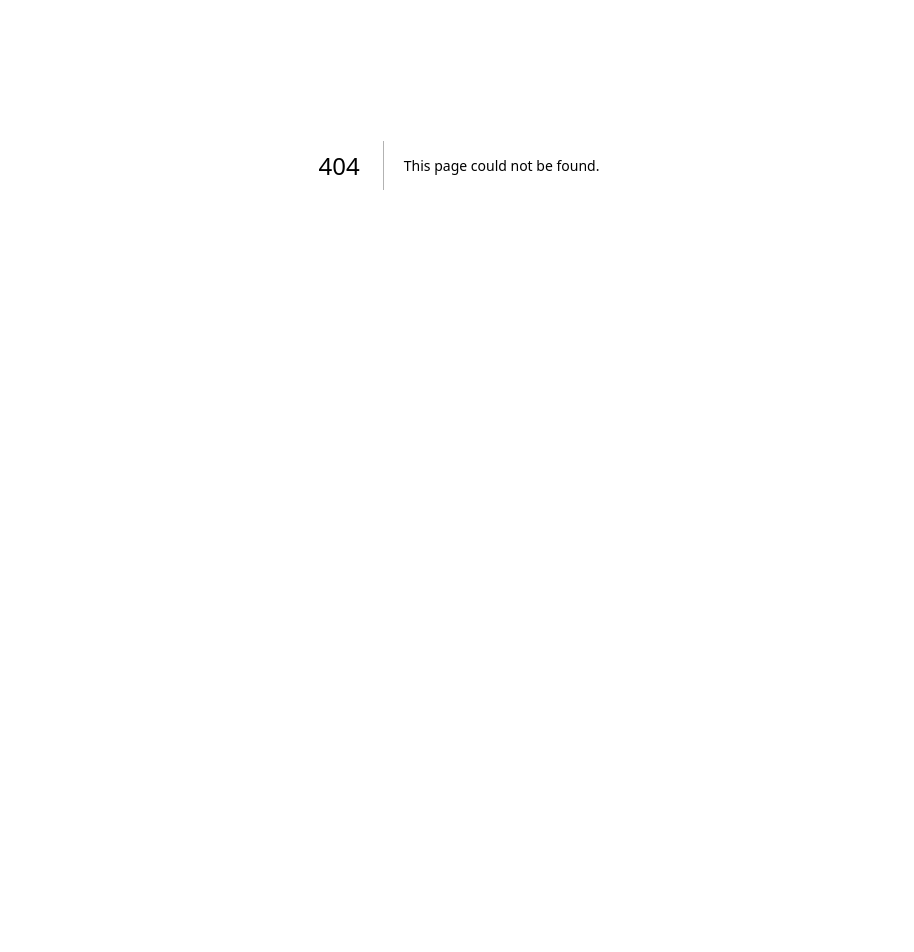
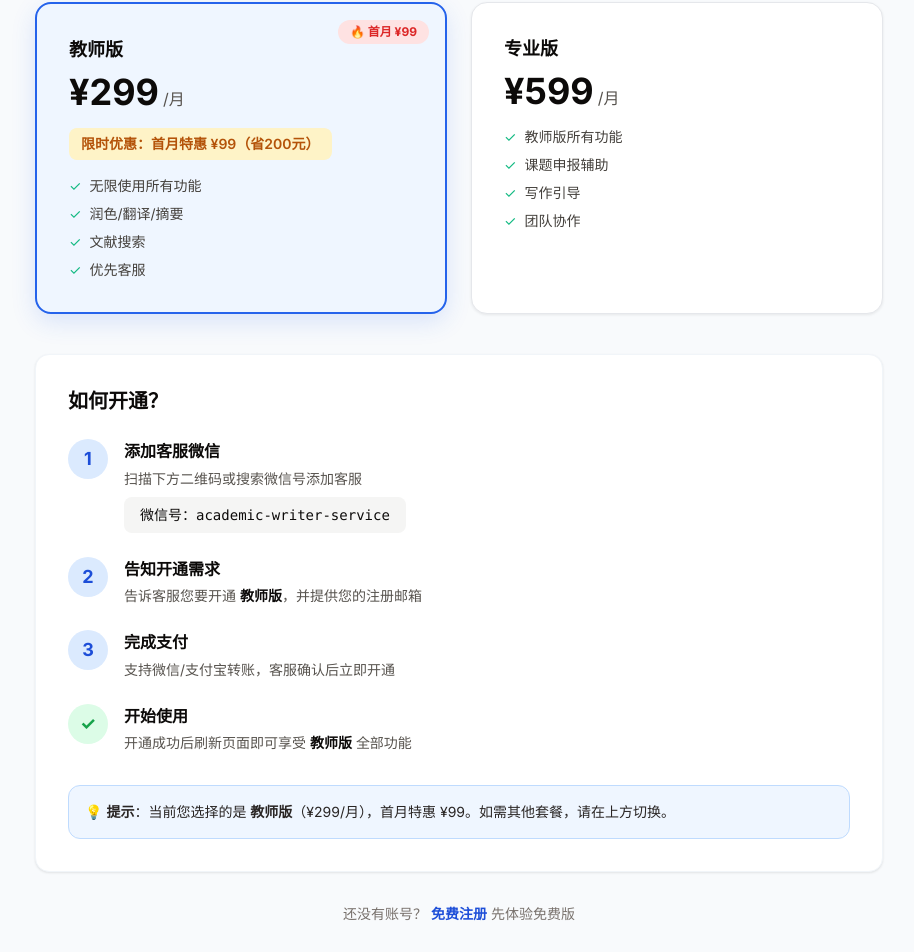
Before and after one commit to becend001/academic-writer, a Next.js app: page /subscribe in a window 1280 px wide. Before the commit this address had no page. Shown: the part 235-1187 px from the top of the page, without its empty margins (181-1095 px from the left). Before the commit the page ends 800 px from the top, so only its background shows below. Built offline with nearby package versions, Linux system fonts and the light colour scheme.

Commit message:
feat: 定价优化 - 限时优惠合并到定价卡片+付费套餐跳转联系开通页

```diff
--- a/src/app/page.tsx
+++ b/src/app/page.tsx
@@ -431,6 +431,7 @@ function Pricing() {
       name: "教师版",
       price: "¥299",
       period: "/月",
+      promo: true,
       features: ["无限使用所有功能", "润色/翻译/摘要", "文献搜索", "优先客服"],
       btn: "btn-primary",
       popular: true,
@@ -479,7 +480,12 @@ function Pricing() {
                 border: '1px solid var(--border)'
               }}
             >
-              {/* 最受欢迎标签已移除 */}
+              {/* 限时优惠标签 */}
+              {p.promo && (
+                <div className="absolute top-4 right-4 px-3 py-1 rounded-full text-xs font-bold" style={{ background: '#FEE2E2', color: '#DC2626' }}>
+                  🔥 首月 ¥99
+                </div>
+              )}
               <div className="p-8">
                 <div className="w-16 h-16 rounded-2xl flex items-center justify-center mb-5" style={{ background: p.iconBg, boxShadow: '0 4px 12px rgba(0,0,0,0.1)' }}>
                   <span className="text-3xl">{p.icon}</span>
@@ -489,6 +495,11 @@ function Pricing() {
                   <span className="text-5xl font-bold" style={{ color: p.textColor }}>{p.price}</span>
                   <span className="text-lg font-medium" style={{ color: 'var(--gray-500)' }}>{p.period}</span>
                 </div>
+                {p.promo && (
+                  <div className="mb-6 px-3 py-1.5 rounded-lg text-sm font-semibold inline-block" style={{ background: '#FEF3C7', color: '#B45309' }}>
+                    限时优惠：首月仅 ¥99（省200元）
+                  </div>
+                )}
                 <div className="space-y-4 mb-10">
                   {p.features.map((f, j) => (
                     <div key={j} className="flex items-center gap-3">
@@ -499,7 +510,12 @@ function Pricing() {
                     </div>
                   ))}
                 </div>
-                <Link href="/auth/register" className={`btn ${p.btn} w-full py-4 text-base`}>开始使用</Link>
+                <Link
+                  href={i === 0 ? "/auth/register" : "/subscribe"}
+                  className={`btn ${p.btn} w-full py-4 text-base`}
+                >
+                  {i === 0 ? "免费开始" : "立即开通"}
+                </Link>
               </div>
             </div>
           ))}
@@ -520,13 +536,6 @@ function CTA() {
           <div className="absolute bottom-0 left-0 w-48 h-48 rounded-full opacity-15" style={{ background: 'radial-gradient(circle, rgba(255,255,255,0.3) 0%, transparent 70%)', transform: 'translate(-30%, 30%)' }}></div>
 
           <div className="relative z-10">
-            {/* 限时优惠标签 */}
-            <div className="inline-flex items-center gap-3 px-5 py-2.5 rounded-full text-base font-bold mb-6" style={{ background: 'rgba(255,255,255,0.2)', color: 'white', border: '1px solid rgba(255,255,255,0.3)' }}>
-              <span>🔥</span>
-              <span>限时优惠：教师版首月仅 ¥99</span>
-              <span className="px-2 py-0.5 rounded text-xs" style={{ background: 'rgba(255,255,255,0.3)' }}>省200元</span>
-            </div>
-
             <h2 className="mb-4" style={{ fontSize: '36px', fontWeight: '700', color: 'white' }}>
               准备好提升学术写作效率了吗？
             </h2>
--- /dev/null
+++ b/src/app/subscribe/page.tsx
@@ -0,0 +1,165 @@
+"use client";
+
+import { useState } from "react";
+import Link from "next/link";
+
+export default function SubscribePage() {
+  const [plan, setPlan] = useState("teacher");
+
+  const plans = {
+    teacher: {
+      name: "教师版",
+      price: "¥299",
+      period: "/月",
+      promo: "首月特惠 ¥99",
+      features: ["无限使用所有功能", "润色/翻译/摘要", "文献搜索", "优先客服"],
+    },
+    professional: {
+      name: "专业版",
+      price: "¥599",
+      period: "/月",
+      promo: null,
+      features: ["教师版所有功能", "课题申报辅助", "写作引导", "团队协作"],
+    },
+  };
+
+  const current = plans[plan as keyof typeof plans];
+
+  return (
+    <div className="min-h-screen" style={{ background: 'var(--bg-base)' }}>
+      {/* 顶部导航 */}
+      <header style={{ background: 'var(--bg-surface)', borderBottom: '1px solid var(--border-subtle)' }}>
+        <div className="max-w-4xl mx-auto px-6 py-4 flex items-center justify-between">
+          <Link href="/" className="flex items-center gap-3">
+            <div className="w-10 h-10 rounded-xl flex items-center justify-center" style={{ background: 'linear-gradient(135deg, var(--brand-500), var(--brand-700))' }}>
+              <span className="text-white font-bold text-xl">A</span>
+            </div>
+            <span className="text-xl font-bold" style={{ color: 'var(--gray-900)' }}>学术写作助手</span>
+          </Link>
+          <Link href="/" className="text-sm font-medium" style={{ color: 'var(--brand-600)' }}>← 返回首页</Link>
+        </div>
+      </header>
+
+      <div className="max-w-4xl mx-auto px-6 py-12">
+        <div className="text-center mb-10">
+          <h1 className="text-3xl font-bold mb-3" style={{ color: 'var(--gray-900)' }}>开通会员</h1>
+          <p className="text-lg" style={{ color: 'var(--gray-500)' }}>选择适合您的套餐，联系客服即可开通</p>
+        </div>
+
+        {/* 套餐选择 */}
+        <div className="grid grid-cols-2 gap-6 mb-10">
+          {Object.entries(plans).map(([key, p]) => (
+            <div
+              key={key}
+              onClick={() => setPlan(key)}
+              className="relative p-8 rounded-2xl cursor-pointer transition-all"
+              style={{
+                background: plan === key ? 'var(--brand-50)' : 'white',
+                border: plan === key ? '2px solid var(--brand-500)' : '1px solid var(--border-subtle)',
+                boxShadow: plan === key ? '0 8px 24px rgba(37, 99, 235, 0.15)' : '0 1px 3px rgba(0,0,0,0.08)',
+              }}
+            >
+              {key === "teacher" && (
+                <div className="absolute top-4 right-4 px-3 py-1 rounded-full text-xs font-bold" style={{ background: '#FEE2E2', color: '#DC2626' }}>
+                  🔥 首月 ¥99
+                </div>
+              )}
+              <div className="text-lg font-bold mb-2" style={{ color: 'var(--gray-900)' }}>{p.name}</div>
+              <div className="flex items-baseline gap-1 mb-4">
+                <span className="text-4xl font-bold" style={{ color: 'var(--gray-900)' }}>{p.price}</span>
+                <span className="text-base" style={{ color: 'var(--gray-500)' }}>{p.period}</span>
+              </div>
+              {p.promo && (
+                <div className="mb-4 px-3 py-1.5 rounded-lg text-sm font-semibold inline-block" style={{ background: '#FEF3C7', color: '#B45309' }}>
+                  限时优惠：{p.promo}（省200元）
+                </div>
+              )}
+              <div className="space-y-2">
+                {p.features.map((f, i) => (
+                  <div key={i} className="flex items-center gap-2 text-sm" style={{ color: 'var(--gray-600)' }}>
+                    <span style={{ color: '#10B981' }}>✓</span>
+                    <span>{f}</span>
+                  </div>
+                ))}
+              </div>
+            </div>
+          ))}
+        </div>
+
+        {/* 开通方式 */}
+        <div className="card-premium p-8">
+          <h2 className="text-xl font-bold mb-6" style={{ color: 'var(--gray-900)' }}>如何开通？</h2>
+
+          <div className="space-y-6">
+            <div className="flex items-start gap-4">
+              <div className="w-10 h-10 rounded-full flex items-center justify-center flex-shrink-0" style={{ background: 'var(--brand-100)' }}>
+                <span className="text-lg font-bold" style={{ color: 'var(--brand-600)' }}>1</span>
+              </div>
+              <div>
+                <div className="font-semibold mb-1" style={{ color: 'var(--gray-900)' }}>添加客服微信</div>
+                <div className="text-sm" style={{ color: 'var(--gray-500)' }}>扫描下方二维码或搜索微信号添加客服</div>
+                <div className="mt-2 inline-block px-4 py-2 rounded-lg text-sm font-mono" style={{ background: 'var(--gray-100)', color: 'var(--gray-900)' }}>
+                  微信号：academic-writer-service
+                </div>
+              </div>
+            </div>
+
+            <div className="flex items-start gap-4">
+              <div className="w-10 h-10 rounded-full flex items-center justify-center flex-shrink-0" style={{ background: 'var(--brand-100)' }}>
+                <span className="text-lg font-bold" style={{ color: 'var(--brand-600)' }}>2</span>
+              </div>
+              <div>
+                <div className="font-semibold mb-1" style={{ color: 'var(--gray-900)' }}>告知开通需求</div>
+                <div className="text-sm" style={{ color: 'var(--gray-500)' }}>
+                  告诉客服您要开通 <strong style={{ color: 'var(--gray-900)' }}>{current.name}</strong>，并提供您的注册邮箱
+                </div>
+              </div>
+            </div>
+
+            <div className="flex items-start gap-4">
+              <div className="w-10 h-10 rounded-full flex items-center justify-center flex-shrink-0" style={{ background: 'var(--brand-100)' }}>
+                <span className="text-lg font-bold" style={{ color: 'var(--brand-600)' }}>3</span>
+              </div>
+              <div>
+                <div className="font-semibold mb-1" style={{ color: 'var(--gray-900)' }}>完成支付</div>
+                <div className="text-sm" style={{ color: 'var(--gray-500)' }}>
+                  支持微信/支付宝转账，客服确认后立即开通
+                </div>
+              </div>
+            </div>
+
+            <div className="flex items-start gap-4">
+              <div className="w-10 h-10 rounded-full flex items-center justify-center flex-shrink-0" style={{ background: '#DCFCE7' }}>
+                <span className="text-lg font-bold" style={{ color: '#16A34A' }}>✓</span>
+              </div>
+              <div>
+                <div className="font-semibold mb-1" style={{ color: 'var(--gray-900)' }}>开始使用</div>
+                <div className="text-sm" style={{ color: 'var(--gray-500)' }}>
+                  开通成功后刷新页面即可享受 <strong style={{ color: 'var(--gray-900)' }}>{current.name}</strong> 全部功能
+                </div>
+              </div>
+            </div>
+          </div>
+
+          <div className="mt-8 p-4 rounded-xl" style={{ background: 'var(--brand-50)', border: '1px solid var(--brand-200)' }}>
+            <div className="text-sm" style={{ color: 'var(--gray-700)' }}>
+              💡 <strong>提示</strong>：当前您选择的是 <strong>{current.name}</strong>
+              （{current.price}{current.period}）
+              {current.promo && <>，{current.promo}</>}
+              。如需其他套餐，请在上方切换。
+            </div>
+          </div>
+        </div>
+
+        {/* 底部 */}
+        <div className="text-center mt-8">
+          <p className="text-sm" style={{ color: 'var(--gray-400)' }}>
+            还没有账号？{" "}
+            <Link href="/auth/register" className="font-semibold" style={{ color: 'var(--brand-600)' }}>免费注册</Link>
+            {" "}先体验免费版
+          </p>
+        </div>
+      </div>
+    </div>
+  );
+}
```
